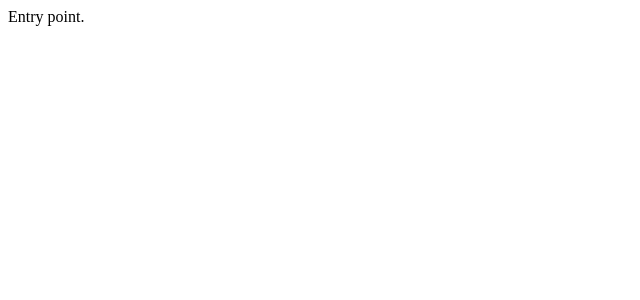
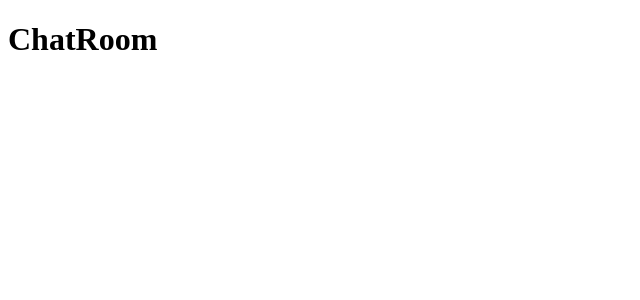
Before and after one commit to craftidev/ENISchool-Angular, an Angular app: page / in a window 1280 px wide. Shown: the top 300 px of the page, without its empty margins (0-640 px from the left). Built offline with nearby package versions, Linux system fonts and the light colour scheme.

Commit message:
naming tempapp to ChatRoom

```diff
--- a/src/app/app.component.html
+++ b/src/app/app.component.html
@@ -1 +1 @@
-Entry point.
+<h1>ChatRoom</h1>
--- a/src/app/app.component.ts
+++ b/src/app/app.component.ts
@@ -6,5 +6,5 @@ import { Component } from '@angular/core';
     styleUrls: ['./app.component.css']
 })
 export class AppComponent {
-    title = 'mytempapp';
+    title = 'ChatRoom';
 }
--- a/src/index.html
+++ b/src/index.html
@@ -2,7 +2,7 @@
 <html lang="en">
 <head>
     <meta charset="utf-8">
-    <title>Mytempapp</title>
+    <title>ChatRoom</title>
     <base href="/">
     <meta name="viewport" content="width=device-width, initial-scale=1">
     <link rel="icon" type="image/x-icon" href="favicon.ico">
```
Also changed, not shown: 2 other files (tests, documents, lock files or other folders).
